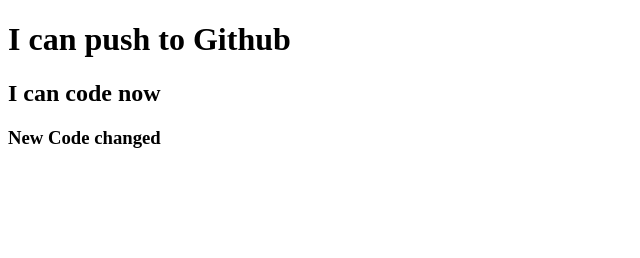
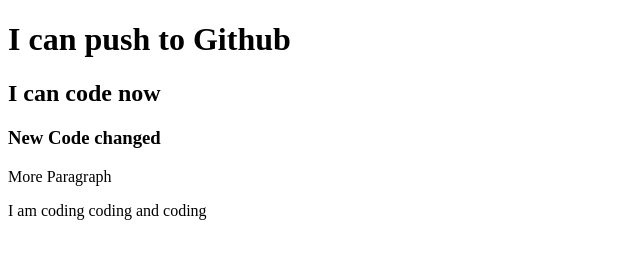
Before and after one commit to Monira-Jahan/my-first-repo, a plain HTML site: page index.html in a window 1280 px wide. Shown: the whole page, without its empty margins (0-640 px from the left). Drawn offline with Linux system fonts and the light colour scheme.

Commit message:
Commited

```diff
--- a/index.html
+++ b/index.html
@@ -5,10 +5,13 @@
     <meta http-equiv="X-UA-Compatible" content="IE=edge">
     <meta name="viewport" content="width=device-width, initial-scale=1.0">
     <title>My First Github Repository</title>
+    <link ref="stylesheet" href="style.css"
 </head>
 <body>
   <h1> I can push to Github</h1>
   <h2>I can code now</h2>
   <h3>New Code changed</h3>
+  <p>More Paragraph</p>
+  <p>I am coding coding and coding</p>
 </body>
 </html>
--- /dev/null
+++ b/style.css
@@ -0,0 +1,3 @@
+p{
+    color:aqua;
+}
```
